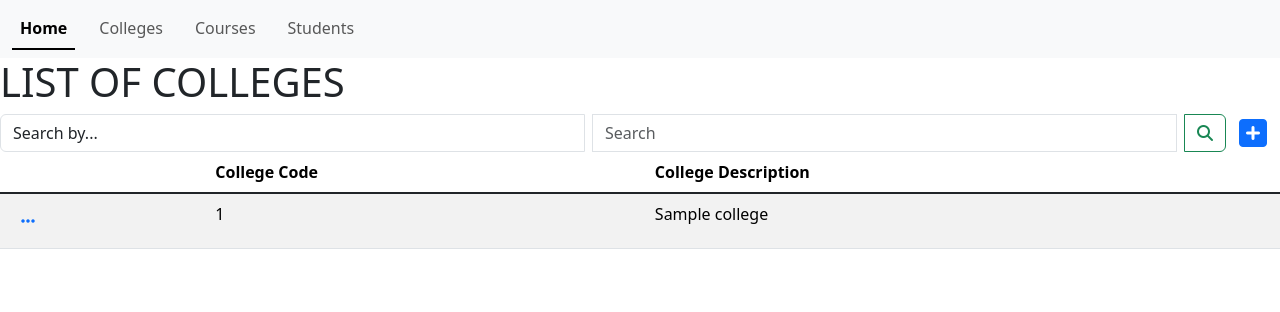
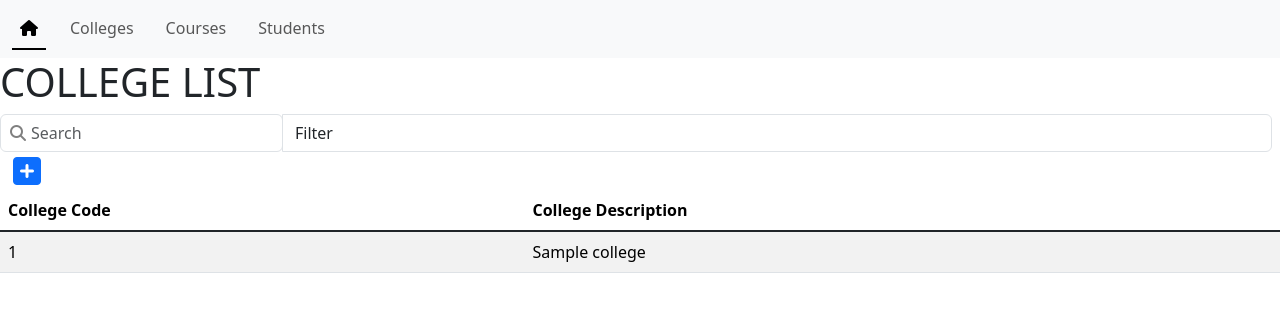
Before and after one commit to janellasuzanne/SSIS_web, a Flask app: template app/templates/college.html in a window 1280 px wide. Shown: the top 312 px of the page. Run offline with Flask 3, Linux system fonts and the light colour scheme; the template is opened without the code that fills it: most values are stand-ins (such as "Sample title", 1, 10 or a date in 2020); form fields are guessed from the names that the template uses; some libraries are stand-ins or nearby versions.

Commit message:
Colleges: Delete Modal | Update & Delete Buttons

```diff
--- /dev/null
+++ b/app/static/updateDelete.js
@@ -0,0 +1,70 @@
+// Ensure the DOM is fully loaded before running the script
+document.addEventListener('DOMContentLoaded', function () {
+    let prevClickedRow = null;
+
+    // Handle row click
+    document.querySelectorAll('.clickable-row').forEach(function (row) {
+        row.addEventListener('click', function (event) {
+            event.stopPropagation();
+
+            // Remove icons from the previously clicked row, if any
+            if (prevClickedRow && prevClickedRow !== this) {
+                removeIcons(prevClickedRow);
+            }
+
+            // Toggle icons on the clicked row
+            if (this.classList.contains('update-delete-icons')) {
+                removeIcons(this);
+                prevClickedRow = null;
+            } else {
+                addIcons(this);
+                prevClickedRow = this;
+            }
+        });
+    });
+
+    // Remove icons when clicking outside the table
+    document.addEventListener('click', function (event) {
+        if (prevClickedRow && !event.target.closest('.table')) {
+            removeIcons(prevClickedRow);
+            prevClickedRow = null;
+        }
+    });
+
+    // Function to add icons to a row
+    function addIcons(row) {
+        row.classList.add('update-delete-icons');
+
+        let updateIcon = document.createElement('i');
+        updateIcon.className = "fa-solid fa-pen-to-square ms-3";
+
+        let deleteIcon = document.createElement('i');
+        deleteIcon.className = "fa-solid fa-trash ms-3"
+        deleteIcon.style.cursor = "pointer";
+        deleteIcon.addEventListener('click', function (event) {
+            event.stopPropagation(); // Prevent the row click event from activating
+
+            // Show the delete modal and populate it with the selected college data
+            let collegeCode = row.dataset.code;
+            let collegeName = row.dataset.name;
+            document.getElementById('collegeName').textContent = collegeName;
+            document.getElementById('collegeCode').textContent = collegeCode;
+            document.getElementById('hiddenCollegeCode').value = collegeCode;
+
+            let deleteModal = new bootstrap.Modal(document.getElementById('deleteModal'));
+            deleteModal.show();
+        });
+
+        row.querySelector('td').appendChild(updateIcon);
+        row.querySelector('td').appendChild(deleteIcon);
+    }
+
+    // Function to remove icons from a row
+    function removeIcons(row) {
+        row.classList.remove('update-delete-icons');
+        let icons = row.querySelectorAll("i.fa-solid.fa-pen-to-square.ms-3, i.fa-solid.fa-trash.ms-3");
+        icons.forEach(function (icon) {
+            icon.remove();
+        });
+    }
+})
--- a/app/templates/college.html
+++ b/app/templates/college.html
@@ -1,45 +1,36 @@
 {% extends "master_layout.html" %}
 
 {% block header_content %}
-<h1>LIST OF COLLEGES</h1>
+<h1 class="page-header">COLLEGE LIST</h1>
 {% endblock %}
 
 {% block inner_content %}
 <form class="d-flex" role="search">
   <div class="input-group">
+    <div>
+      <i class="fa-solid fa-magnifying-glass" style="position: absolute; top: 50%; left: 10px; transform: translateY(-50%); color: gray;"></i>
+      <input class="form-control me-2" type="search" placeholder="Search" aria-label="Search" style="padding-left: 30px;">
+    </div>
+    <!-- <button class="btn btn-outline-success" type="submit"><i class="fa-solid fa-magnifying-glass"></i></button> -->
     <select class="form-control me-2">
-      <option value="" disabled selected>Search by...</option>
+      <option value="" disabled selected>Filter</option>
       <option value="collegeCode">College Code</option>
       <option value="collegeName">College Name</option>
     </select>
-    <input class="form-control me-2" type="search" placeholder="Search" aria-label="Search">
-      <button class="btn btn-outline-success" type="submit"><i class="fa-solid fa-magnifying-glass"></i></button>
   </div>
-  <button type="button" class="btn btn-link" data-bs-toggle="modal" data-bs-target="#addCollegeModal"><i class="fa-solid fa-square-plus fa-2xl"></i></button>
 </form>
+<button type="button" class="btn btn-link" data-bs-toggle="modal" data-bs-target="#addCollegeModal"><i class="fa-solid fa-square-plus fa-2xl"></i></button>
 
 <table class="table table-striped table-hover">
     <thead>
       <tr>
-        <th></th>
         <th scope="col">College Code</th>
         <th scope="col">College Description</th>
       </tr>
     </thead>
     <tbody class="table-group-divider">
       {% for college in colleges %}
-      <tr>
-        <td>
-            <div class="btn-group">
-              <button type="button" class="btn btn-link" data-bs-toggle="dropdown" aria-expanded="false">
-                <i class="fa-solid fa-ellipsis"></i>
-              </button>
-              <ul class="dropdown-menu">
-                <li><a class="dropdown-item" href="#">Edit</a></li>
-                <li><a class="dropdown-item" href="#">Delete</a></li>
-              </ul>
-            </div>
-        </td>
+      <tr class="clickable-row" data-code="{{ college[0] }}" data-name="{{ college[1] }}">
         <td>{{ college[0] }}</td>
         <td>{{ college[1] }}</td>
       </tr>
@@ -47,6 +38,7 @@
     </tbody>
 </table>
 
+<!-- ADD COLLEGE MODAL -->
 <div class="modal fade" id="addCollegeModal" aria-hidden="true" aria-labelledby="exampleModalToggleLabel" tabindex="-1">
   <div class="modal-dialog modal-dialog-centered" role="document">
     <form action="/college" method="POST">
@@ -68,12 +60,40 @@
          </div>
         </div>
         <div class="modal-footer">
-          <button type="button" class="btn btn-secondary" data-bs-dismiss="modal"><i class="fa-solid fa-xmark" style="color: #ffffff;"></i> Close </button>
+          <button type="button" class="btn btn-secondary" data-bs-dismiss="modal"><i class="fa-solid fa-xmark" style="color: #ffffff;"></i> Cancel </button>
           <button type="submit" class="btn btn-warning AddFaculty"> <i class="fa-solid fa-user-plus"></i> Add College </button>
         </div>
-      </div>
       </div>
     </form>
   </div>
 </div>
+
+<!-- Delete Modal -->
+<div class="modal fade" id="deleteModal" tabindex="-1" aria-labelledby="deleteModalLabel" aria-hidden="true">
+  <div class="modal-dialog">
+    <div class="modal-content">
+      <div class="modal-header">
+        <h3 class="modal-title" id="deleteModalLabel">Delete College</h3>
+        <button type="button" class="btn-close" data-bs-dismiss="modal" aria-label="Close"></button>
+      </div>
+      <!-- <form action="{{ url_for('college.delete_college') }}" method="POST"> -->
+      <form action="/delete_college" method="POST">
+        <div class="modal-body">
+          <h5 class="confirmation-message">Are you sure you want to delete the following college?</h5>
+          <h6>College Code: <strong id="collegeCode"></strong></h6>
+          <h6>College Name: <strong id="collegeName"></strong></h6>
+          <input type="hidden" name="college_code" id="hiddenCollegeCode">
+        </div>
+        <div class="modal-footer">
+          <button type="button" class="btn btn-secondary" data-bs-dismiss="modal">Cancel</button>
+          <button type="button" class="btn btn-danger">Delete</button>
+        </div>
+      </form>
+    </div>
+  </div>
+</div>
 {% endblock %}
+
+{% block scripts %}
+<script src="{{ url_for('static', filename='updateDelete.js') }}"></script>
+{% endblock %}
--- a/app/templates/master_layout.html
+++ b/app/templates/master_layout.html
@@ -6,7 +6,7 @@
       <div class="collapse navbar-collapse" id="navbarSupportedContent">
         <ul class="nav nav-underline navbar-nav me-auto mb-2 mb-lg-0">
           <li class="nav-item">
-            <a class="nav-link active" aria-current="page" href="/">Home</a>
+            <a class="nav-link active" aria-current="page" href="/"><i class="fa-solid fa-house"></i></a>
           </li>
           <li class="nav-item">
             <a class="nav-link" href="/college">Colleges</a>
```
Also changed, not shown: app/controller/college/controller.py (+9 -1 lines), app/models/collegeModel.py (+13 -0 lines).
